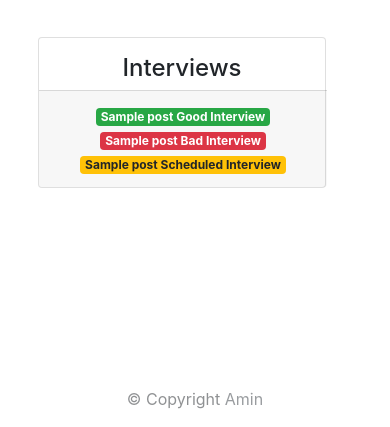
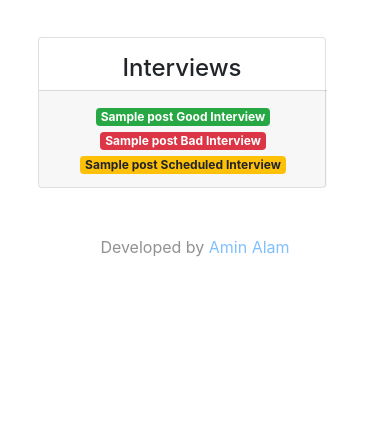
Before and after one commit to AminAlam/Apply-Doc-Manager, a Python web app: template web/templates/index.html in a window 390 px wide. Shown: the part 417-844 px from the top of the page. Run offline with Jinja, Linux system fonts and the light colour scheme; the template is opened without the code that fills it: most values are stand-ins (such as "Sample title", 1, 10 or a date in 2020); some libraries are stand-ins or nearby versions.

Commit message:
navbar toggling fixed for mobile view - footer position changed to unset

```diff
--- a/web/templates/base.html
+++ b/web/templates/base.html
@@ -8,6 +8,7 @@
 
     <!-- Bootstrap CSS -->
     <!-- <link rel="stylesheet" href="https://stackpath.bootstrapcdn.com/bootstrap/4.3.1/css/bootstrap.min.css" integrity="sha384-ggOyR0iXCbMQv3Xipma34MD+dH/1fQ784/j6cY/iJTQUOhcWr7x9JvoRxT2MZw1T" crossorigin="anonymous" type="text/css"> -->
+    <link href="https://cdn.jsdelivr.net/npm/bootstrap@5.0.1/dist/css/bootstrap.min.css" rel="stylesheet">
     <link rel="stylesheet" href="https://maxcdn.bootstrapcdn.com/bootstrap/4.3.1/css/bootstrap.min.css">
     <link rel="stylesheet" href="https://cdnjs.cloudflare.com/ajax/libs/font-awesome/4.7.0/css/font-awesome.min.css">
     <link rel="stylesheet" href= "{{url_for('static_dir', filename='static/css/style.css')}}">
@@ -16,7 +17,7 @@
   <body id="body">
     <nav class="navbar navbar-expand-md navbar-light bg-light">
       <a class="navbar-brand" href="{{ url_for('index')}}">Apply doc manager</a>
-      <button class="navbar-toggler" type="button" data-toggle="collapse" data-target="#navbarNav" aria-controls="navbarNav" aria-expanded="false" aria-label="Toggle navigation">
+      <button class="navbar-toggler" type="button" data-toggle="collapse" data-target="#navbarText" aria-controls="navbarText" aria-expanded="false" aria-label="Toggle navigation">
           <span class="navbar-toggler-icon"></span>
       </button>
       <div class="collapse navbar-collapse" id="navbarText">
@@ -53,11 +54,11 @@
     {% block content %} {% endblock %}
   </div>
 
-  <footer class="bg-light text-center text-lg-start fixed-bottom" style="opacity: 50%; background-color: rgba(0,0,0,0)!important;">
+  <footer class="bg-light text-center text-lg-start fixed-bottom" style="opacity: 50%; background-color: rgba(0,0,0,0)!important; position: unset !important;">
     <!-- Copyright -->
     <div class="text-center p-3" >
-      © Copyright
-      <a class="text-dark " href="http://ee.sharif.ir/~amin">Amin</a>
+      Developed by
+      <a class="text-dark" href="https://github.com/MohammadAminAlamalhoda" style="color:#0582ff!important" target="_blank">Amin Alam</a>
     </div>
     <!-- Copyright -->
   </footer>
@@ -65,6 +66,7 @@
 
     <!-- Optional JavaScript -->
     <!-- jQuery first, then Popper.js, then Bootstrap JS -->
+    <script src="https://cdn.jsdelivr.net/npm/bootstrap@5.0.1/dist/js/bootstrap.bundle.min.js"></script>
     <script src="https://ajax.googleapis.com/ajax/libs/jquery/3.4.1/jquery.min.js"></script>
     <script src="{{url_for('static_dir', filename='static/js/JavaScript.js')}}"></script>
     <script src="https://cdnjs.cloudflare.com/ajax/libs/popper.js/1.14.3/umd/popper.min.js" integrity="sha384-ZMP7rVo3mIykV+2+9J3UJ46jBk0WLaUAdn689aCwoqbBJiSnjAK/l8WvCWPIPm49" crossorigin="anonymous"></script>
```
